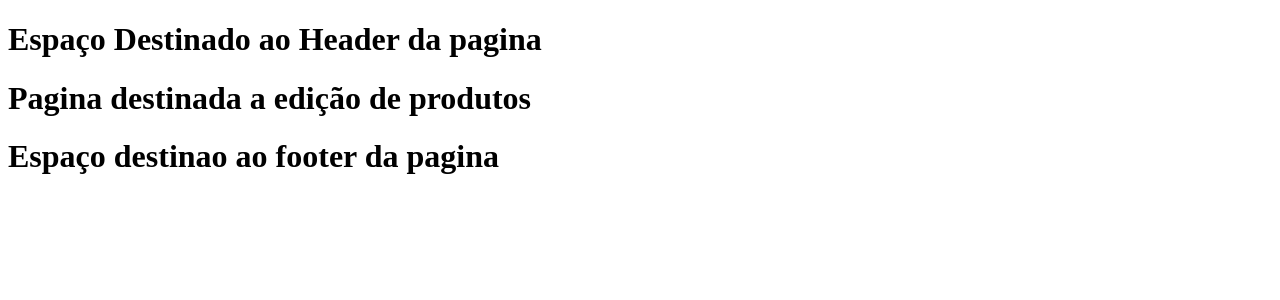
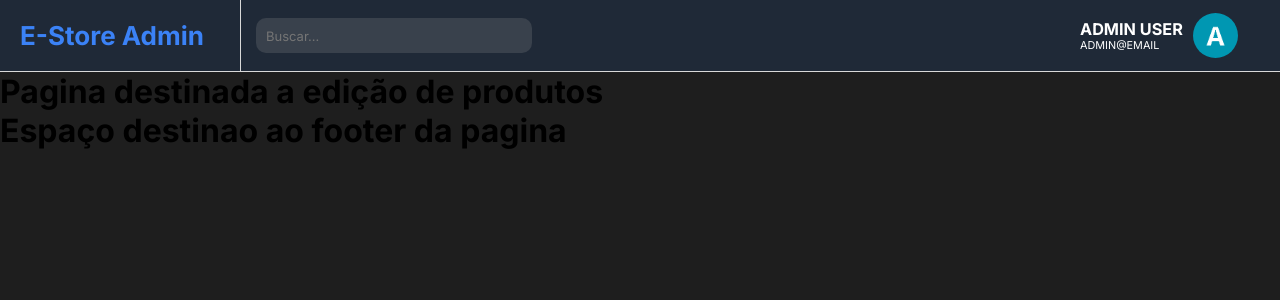
Before and after one commit to MinedCode/E-Store, a React (Vite) app: page /productedit in a window 1280 px wide. Shown: the top 300 px of the page. Built offline with nearby package versions, Linux system fonts and the light colour scheme.

Commit message:
criando o header

```diff
--- a/index.html
+++ b/index.html
@@ -3,6 +3,9 @@
   <head>
     <meta charset="UTF-8" />
     <meta name="viewport" content="width=device-width, initial-scale=1.0" />
+    <link rel="preconnect" href="https://fonts.googleapis.com">
+    <link rel="preconnect" href="https://fonts.gstatic.com" crossorigin>
+    <link href="https://fonts.googleapis.com/css2?family=Inter:ital,opsz,wght@0,14..32,100..900;1,14..32,100..900&display=swap" rel="stylesheet">
     <title>E-Store (Admin)</title>
   </head>
   <body>
--- a/package.json
+++ b/package.json
@@ -13,7 +13,8 @@
     "@mui/icons-material": "^7.1.2",
     "react": "^18.3.1",
     "react-dom": "^18.3.1",
-    "react-router-dom": "^7.6.2"
+    "react-router-dom": "^7.6.2",
+    "styled-components": "^6.1.19"
   },
   "devDependencies": {
     "@types/react": "^18.3.3",
--- a/src/components/Header.jsx
+++ b/src/components/Header.jsx
@@ -1,9 +1,79 @@
+import styled from "styled-components"
+import accountPhoto from "../assets/accountPhoto.png"
+
+const HeaderComponent = styled.div`
+    background-color: #1F2937;
+    display: flex;
+    justify-content: space-between;
+    align-items: center;
+    padding: 0;
+    border-bottom: 1px solid #d9d9d9;
+
+    color: #3B82F6;
+    font-size: small;
+
+    & h1{
+        width: 200px;
+        padding: 20px;
+        border-right: 1px solid #d9d9d9;
+    }
+
+    & #container{
+        width: 80%;
+        display: flex;
+        justify-content: space-between;
+        align-items: center;
+
+        & input{
+            all: unset;
+            background-color: #39414C;
+            height: 35px;
+            width: 25%;
+            padding: 0 10px;
+            border-radius: 10px;
+
+            color: white;
+        }
+
+        & #account{
+            width: 200px;
+            display: flex;
+            flex-wrap: wrap;
+            align-items: center;
+            gap: 10px;
+
+            color: white;
+            font-size: smaller;
+
+            & img{
+                width: 45px;
+                border-radius: 100%;
+            }
+        }
+    }
+
+`;
+
 const Header = () =>{
 
     return(
-        <>
-            <h1>Espaço Destinado ao Header da pagina</h1>
-        </>
+        <HeaderComponent>
+            <h1>E-Store Admin</h1>
+
+            <div id="container">
+                <input type="text" placeholder="Buscar..."/>
+
+                <div id="account">
+                    <div>
+                        <h2>ADMIN USER</h2>
+                        <p>ADMIN@EMAIL</p>
+                    </div>
+
+                    <img src={accountPhoto} alt="profileImage" />
+
+                </div>
+            </div>
+        </HeaderComponent>
     );
 };
 
--- a/src/main.jsx
+++ b/src/main.jsx
@@ -1,6 +1,7 @@
 import React from 'react'
 import ReactDOM from 'react-dom/client'
 import Paths from './routes/Paths'
+import "./reset.css";
 
 ReactDOM.createRoot(document.getElementById('root')).render(
   <React.StrictMode>
--- /dev/null
+++ b/src/reset.css
@@ -0,0 +1,7 @@
+*{
+    margin: 0;
+    padding: 0;
+    font-family: "Inter";
+}
+
+body{background-color: #1e1e1e;}
```
Also changed, not shown: src/assets/accountPhoto.png (added), 1 other file (tests, documents, lock files or other folders).
